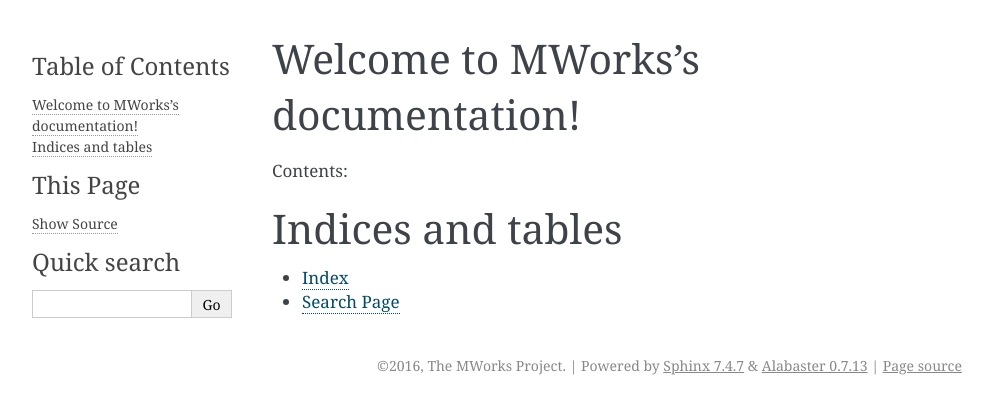
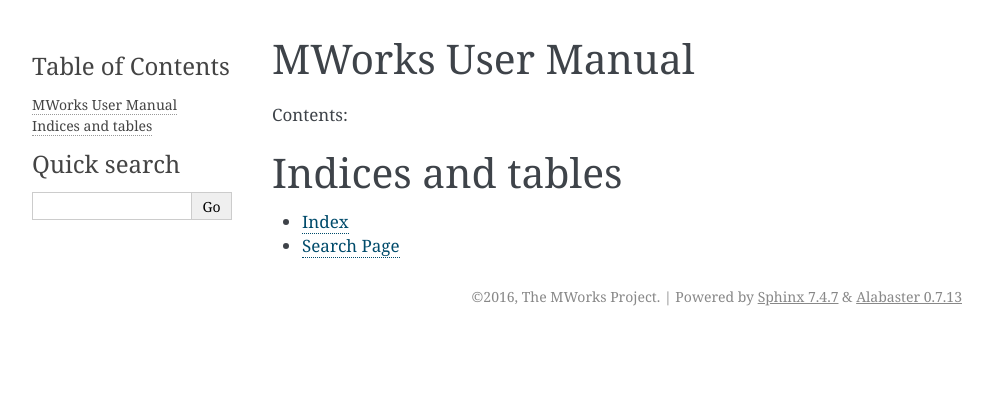
Before and after one commit to mworks/mworks, a Sphinx documentation site: the page built from doc/index.rst, in a window 1280 px wide. Shown: the top 414 px of the page, without its empty margins (148-1141 px from the left). Built offline with Sphinx 7.4.7, drawn with Linux system fonts in a browser that asks for light colours; pages that are not in the unit, such as notebooks, are missing from menus.

Commit message:
Minor doc tweaks

```diff
--- a/doc/conf.py
+++ b/doc/conf.py
@@ -181,7 +181,7 @@
 #html_split_index = False
 
 # If true, links to the reST sources are added to the pages.
-#html_show_sourcelink = True
+html_show_sourcelink = False
 
 # If true, "Created using Sphinx" is shown in the HTML footer. Default is True.
 #html_show_sphinx = True
--- a/doc/index.rst
+++ b/doc/index.rst
@@ -1,10 +1,5 @@
-.. MWorks documentation master file, created by
-   sphinx-quickstart on Tue Dec  1 14:05:30 2015.
-   You can adapt this file completely to your liking, but it should at least
-   contain the root `toctree` directive.
-
-Welcome to MWorks's documentation!
-==================================
+MWorks User Manual
+==================
 
 Contents:
 
```
